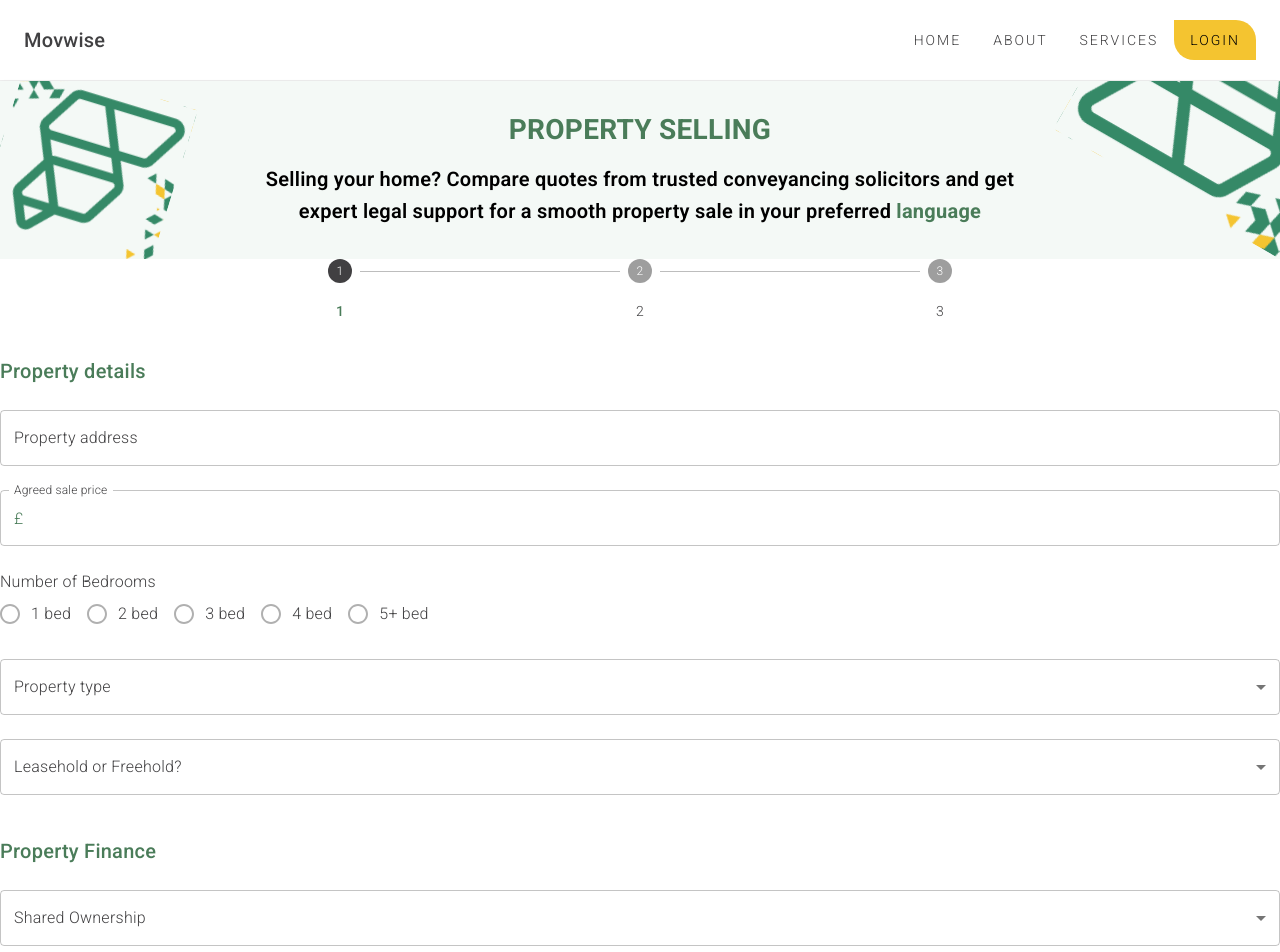
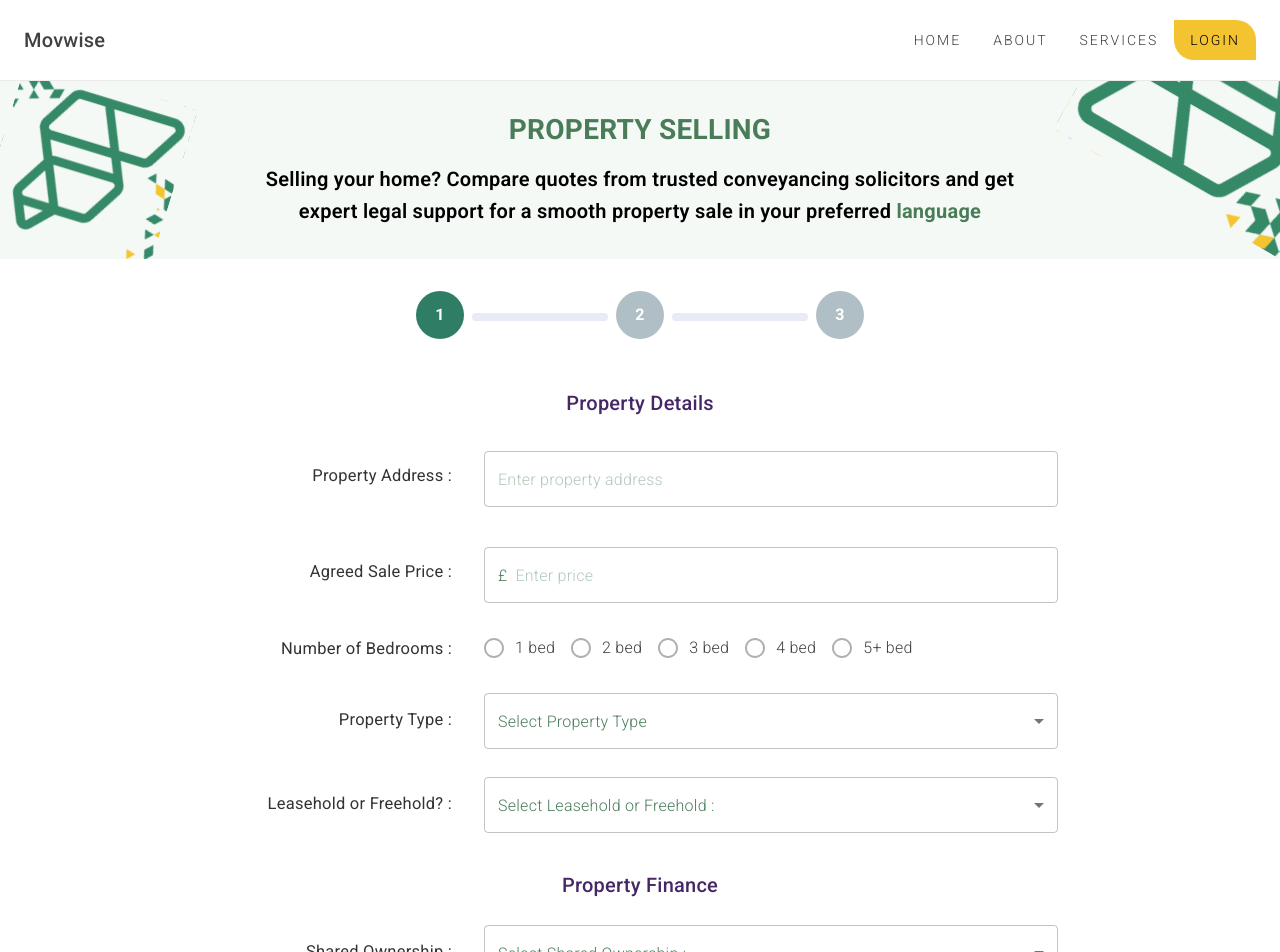
Before and after one commit to ace-live/movwise, a React (Vite) app in the folder client/: page /property-selling in a window 1280 px wide. Shown: the top 952 px of the page. Built offline with nearby package versions, Linux system fonts and the light colour scheme; some icons are missing.

Commit message:
property selling page changes

```diff
--- a/client/src/pages/propertySelling/index.jsx
+++ b/client/src/pages/propertySelling/index.jsx
@@ -1,4 +1,4 @@
-import { useState } from 'react';
+import { useState } from "react";
 import {
   Box,
   Stepper,
@@ -9,30 +9,90 @@ import {
   Button,
   useMediaQuery,
   useTheme,
-  Typography
-} from '@mui/material';
-import { motion } from 'framer-motion';
-import Flow1Svg from '@src/assets/property-selling/Flow_Banner1 1.svg';
-import Flow2Svg from '@src/assets/property-selling/Flow_Banner1 2.svg';
-import PropertyDetails from './propertyDetails';
-import PersonalInformation from "./personalInformation"
-import FinalStep from './finalStep';
+  Typography,
+  StepConnector,
+  stepConnectorClasses,
+  styled,
+} from "@mui/material";
+import { motion } from "framer-motion";
+import Flow1Svg from "@src/assets/property-selling/Flow_Banner1 1.svg";
+import Flow2Svg from "@src/assets/property-selling/Flow_Banner1 2.svg";
+import PropertyDetails from "./propertyDetails";
+import PersonalInformation from "./personalInformation";
+import FinalStep from "./finalStep";
 
-const steps = ['Property details', 'Personal Information', 'Step 3'];
+// Custom connector style
+const CustomConnector = styled(StepConnector)(() => ({
+  [`&.${stepConnectorClasses.alternativeLabel}`]: {
+    top: 22,
+  },
+  [`& .${stepConnectorClasses.line}`]: {
+    height: "8px",
+    border: "0",
+    backgroundColor: "#E8EAF6",
+    borderRadius: "30px",
+    margin: "0 12px",
+  },
+  [`&.${stepConnectorClasses.active} .${stepConnectorClasses.line}`]: {
+    backgroundColor: "#00C853", // green when active
+  },
+  [`&.${stepConnectorClasses.completed} .${stepConnectorClasses.line}`]: {
+    backgroundColor: "#00C853", // green when completed
+  },
+}));
+
+// Custom step icon container
+const StepIconRoot = styled("div")(({ ownerState }) => ({
+  backgroundColor:
+    ownerState.active || ownerState.completed ? "#2E7D64" : "#B0BEC5", // green vs gray
+  zIndex: 1,
+  color: "#fff",
+  width: 48,
+  height: 48,
+  borderRadius: "50%",
+  display: "flex",
+  justifyContent: "center",
+  alignItems: "center",
+  fontWeight: "bold",
+  fontSize: 16,
+}));
+
+// Step icon renderer
+function CustomStepIcon(props) {
+  const { active, completed, icon } = props;
+
+  return <StepIconRoot ownerState={{ active, completed }}>{icon}</StepIconRoot>;
+}
+
+const steps = ["Property details", "Personal Information", "Step 3"];
 
 const PropertySellingForm = () => {
   const [activeStep, setActiveStep] = useState(0);
   const [formValues, setFormValues] = useState({
-    address: '', price: '', bedrooms: '', propertyType: '', leasehold: '', sharedOwnership: '',
-    mortgage: '', instructions: '', fullName: '', email: '', phone: '', password: '', subscribe: false,
+    address: "",
+    price: "",
+    bedrooms: "",
+    propertyType: "",
+    leasehold: "",
+    sharedOwnership: "",
+    mortgage: "",
+    instructions: "",
+    fullName: "",
+    email: "",
+    phone: "",
+    password: "",
+    subscribe: false,
   });
 
   const theme = useTheme();
-  const isMobile = useMediaQuery(theme.breakpoints.down('sm'));
+  const isMobile = useMediaQuery(theme.breakpoints.down("sm"));
 
   const handleChange = (e) => {
     const { name, value, type, checked } = e.target;
-    setFormValues((prev) => ({ ...prev, [name]: type === 'checkbox' ? checked : value }));
+    setFormValues((prev) => ({
+      ...prev,
+      [name]: type === "checkbox" ? checked : value,
+    }));
   };
 
   const handleNext = () => setActiveStep((prev) => prev + 1);
@@ -40,28 +100,99 @@ const PropertySellingForm = () => {
   return (
     <Fade in timeout={1000}>
       <Paper>
-        <Box sx={{ backgroundColor: '#f4f9f6', textAlign: 'center', p: isMobile ? 2 : 4, position: 'relative' }}>
-          <Box component="img" src={Flow1Svg} alt="" sx={{ position: 'absolute', top: 0, left: 0, maxWidth: isMobile ? '100px' : '227px',width: "100%",
-    height: "100%", }} />
-          <Box component="img" src={Flow2Svg} alt="" sx={{ position: 'absolute', top: 0, right: 0, maxWidth: isMobile ? '100px' : '227px' ,width: "100%",
-    height: "100%",}} />
+        <Box
+          sx={{
+            backgroundColor: "#f4f9f6",
+            textAlign: "center",
+            p: isMobile ? 2 : 4,
+            position: "relative",
+          }}
+        >
+          <Box
+            component="img"
+            src={Flow1Svg}
+            alt=""
+            sx={{
+              position: "absolute",
+              top: 0,
+              left: 0,
+              maxWidth: isMobile ? "100px" : "227px",
+              width: "100%",
+              height: "100%",
+            }}
+          />
+          <Box
+            component="img"
+            src={Flow2Svg}
+            alt=""
+            sx={{
+              position: "absolute",
+              top: 0,
+              right: 0,
+              maxWidth: isMobile ? "100px" : "227px",
+              width: "100%",
+              height: "100%",
+            }}
+          />
 
-          <Typography variant="h1" sx={{ mb: 2 }}>PROPERTY SELLING</Typography>
-          <Typography variant="h2" sx={{ fontWeight: 600, maxWidth: 800, margin: '0 auto', lineHeight: 1.6 }}>
-            Selling your home? Compare quotes from trusted conveyancing solicitors and get expert legal support for a smooth property sale in your preferred <Box component="span" sx={{ color: '#4A7C59', fontWeight: 'bold' }}>language</Box>
+          <Typography variant="h1" sx={{ mb: 2 }}>
+            PROPERTY SELLING
+          </Typography>
+          <Typography
+            variant="h2"
+            sx={{
+              fontWeight: 600,
+              maxWidth: 800,
+              margin: "0 auto",
+              lineHeight: 1.6,
+            }}
+          >
+            Selling your home? Compare quotes from trusted conveyancing
+            solicitors and get expert legal support for a smooth property sale
+            in your preferred{" "}
+            <Box component="span" sx={{ color: "#4A7C59", fontWeight: "bold" }}>
+              language
+            </Box>
           </Typography>
         </Box>
-
-        <Stepper activeStep={activeStep} alternativeLabel  sx={{ margin: 'auto', maxWidth: 900 }}>
-          {steps.map((label, i) => <Step key={label}><StepLabel>{i + 1}</StepLabel></Step>)}
-        </Stepper>
-
-        <Box mt={4} component={motion.div} initial={{ opacity: 0 }} animate={{ opacity: 1 }}>
-            {activeStep === 0 && <PropertyDetails formValues={formValues} handleChange={handleChange} />}
-            {activeStep === 1 && <PersonalInformation formValues={formValues} handleChange={handleChange} />}
-            {activeStep === 2 && <FinalStep formValues={formValues} />}
-          <Box mt={3} textAlign="center">
-            <Button variant="contained" color="warning" onClick={handleNext}>NEXT STEP</Button>
+        <Box sx={{ width: "100%", mt: 4 }}>
+          <Stepper
+            alternativeLabel
+            activeStep={activeStep}
+            connector={<CustomConnector />}
+            sx={{ maxWidth: 600, mx: "auto" }}
+          >
+            {steps.map((label) => (
+              <Step key={label}>
+                <StepLabel StepIconComponent={CustomStepIcon} />
+              </Step>
+            ))}
+          </Stepper>
+        </Box>
+        <Box
+          mt={4}
+          component={motion.div}
+          initial={{ opacity: 0 }}
+          animate={{ opacity: 1, maxWidth: 900, margin: "auto" }}
+          sx={{ p: 4 }}
+        >
+          {activeStep === 0 && (
+            <PropertyDetails
+              formValues={formValues}
+              handleChange={handleChange}
+            />
+          )}
+          {activeStep === 1 && (
+            <PersonalInformation
+              formValues={formValues}
+              handleChange={handleChange}
+            />
+          )}
+          {activeStep === 2 && <FinalStep formValues={formValues} />}
+          <Box mt={4} textAlign="center">
+            <Button variant="contained" color="secondary" onClick={handleNext}>
+              NEXT STEP
+            </Button>
           </Box>
         </Box>
       </Paper>
--- a/client/src/pages/propertySelling/personalInformation/index.jsx
+++ b/client/src/pages/propertySelling/personalInformation/index.jsx
@@ -1,48 +1,78 @@
-import React from 'react';
-import { Box, TextField, Checkbox, FormControlLabel, Typography } from '@mui/material';
+import {
+  Box,
+  TextField,
+  Checkbox,
+  FormControlLabel,
+  Typography,
+} from "@mui/material";
+import "./styles.scss";
 
 const PersonalInformation = ({ formValues, handleChange }) => {
   return (
-    <Box>
-      <Typography variant="h6" mb={2} fontWeight="bold">Personal Information</Typography>
+    <Box className="personal-information-form">
+      <Typography
+        variant="h6"
+        textAlign="center"
+        mb={2}
+        fontWeight="bold"
+        style={{ color: "#452765" }}
+      >
+        Personal Information
+      </Typography>
 
+      <Box mb={2} className="input-container">
+        <Typography variant="subtitle1" fontWeight="medium">
+          Full Name
+        </Typography>
         <TextField
           fullWidth
-        label="Full Name"
+          placeholder="Full Name"
           name="fullName"
           value={formValues.fullName}
           onChange={handleChange}
-        margin="normal"
         />
+      </Box>
 
+      <Box mb={2} className="input-container">
+        <Typography variant="subtitle1" fontWeight="medium">
+          Email
+        </Typography>
         <TextField
           fullWidth
-        label="Email"
+          placeholder="Email"
           name="email"
           value={formValues.email}
           onChange={handleChange}
-        margin="normal"
         />
+      </Box>
 
+      <Box mb={2} className="input-container">
+        <Typography variant="subtitle1" fontWeight="medium">
+          Phone Number
+        </Typography>
         <TextField
           fullWidth
-        label="Phone Number"
+          placeholder="Phone Number"
           name="phone"
           value={formValues.phone}
           onChange={handleChange}
-        margin="normal"
         />
+      </Box>
 
+      <Box mb={2} className="input-container">
+        <Typography variant="subtitle1" fontWeight="medium">
+          Password
+        </Typography>
         <TextField
           fullWidth
-        label="Password"
+          placeholder="Password"
           name="password"
           value={formValues.password}
           onChange={handleChange}
-        margin="normal"
           type="password"
         />
-
+      </Box>
+      <Box mb={2} className="input-container">
         <FormControlLabel
           control={
             <Checkbox
@@ -55,6 +85,7 @@ const PersonalInformation = ({ formValues, handleChange }) => {
           sx={{ mt: 2 }}
         />
       </Box>
+    </Box>
   );
 };
 
--- /dev/null
+++ b/client/src/pages/propertySelling/personalInformation/styles.scss
@@ -0,0 +1,13 @@
+.personal-information-form {
+  .input-container {
+    display: flex;
+    flex-direction: row;
+    white-space: nowrap;
+    align-items: center;
+    gap: 32px;
+    .MuiTypography-root {
+      max-width: 174px;
+      width: 100%;
+    }
+  }
+}
--- a/client/src/pages/propertySelling/propertyDetails/index.jsx
+++ b/client/src/pages/propertySelling/propertyDetails/index.jsx
@@ -1,94 +1,139 @@
-import React from 'react';
-import { Box, TextField, MenuItem, Typography,FormControl,FormLabel,RadioGroup,FormControlLabel,Radio,InputLabel,Select } from '@mui/material';
-import SearchIcon from '@mui/icons-material/Search';
+import {
+  Box,
+  TextField,
+  MenuItem,
+  Typography,
+  FormControl,
+  RadioGroup,
+  FormControlLabel,
+  Radio,
+  InputLabel,
+  Select,
+} from "@mui/material";
+import SearchIcon from "@mui/icons-material/Search";
+import "./styles.scss";
 
 const PropertyDetails = ({ formValues, handleChange }) => {
   return (
-    <Box>
+    <Box className="property-details-form">
+      <Box textAlign="center" mt={2} mb={2} style={{ color: "#452765" }}>
+        <Typography variant="h6" gutterBottom>
+          Property Details
+        </Typography>
+      </Box>
 
-
-              <Typography variant="h6" gutterBottom>
-                Property details
-              </Typography>
-
+      <Box mb={2} className="input-container">
+        <Typography variant="subtitle1">Property Address :</Typography>
         <TextField
-                label="Property address"
+          placeholder="Enter property address"
           name="address"
           value={formValues.address}
           onChange={handleChange}
           fullWidth
           margin="normal"
+          variant="outlined"
           InputProps={{ endAdornment: <SearchIcon /> }}
         />
+      </Box>
 
+      <Box mb={2} className="input-container">
+        <Typography variant="subtitle1">Agreed Sale Price :</Typography>
         <TextField
-                label="Agreed sale price"
+          placeholder="Enter price"
           name="price"
           type="number"
           value={formValues.price}
           onChange={handleChange}
           fullWidth
           margin="normal"
-                InputProps={{ startAdornment: <span style={{ marginRight: 8 }}>£</span> }}
+          variant="outlined"
+          InputProps={{
+            startAdornment: <span style={{ marginRight: 8 }}>£</span>,
+          }}
         />
+      </Box>
 
-              <FormControl fullWidth margin="normal">
-                <FormLabel>Number of Bedrooms</FormLabel>
+      <Box mb={2} className="input-container">
+        <Typography variant="subtitle1">Number of Bedrooms :</Typography>
+        <FormControl fullWidth>
           <RadioGroup
             row
             name="bedrooms"
             value={formValues.bedrooms}
             onChange={handleChange}
           >
-                  {['1 bed', '2 bed', '3 bed', '4 bed', '5+ bed'].map((label) => (
-                    <FormControlLabel key={label} value={label} control={<Radio />} label={label} />
+            {["1 bed", "2 bed", "3 bed", "4 bed", "5+ bed"].map((label) => (
+              <FormControlLabel
+                key={label}
+                value={label}
+                control={<Radio />}
+                label={label}
+              />
             ))}
           </RadioGroup>
         </FormControl>
+      </Box>
 
-              <FormControl fullWidth margin="normal">
-                <InputLabel>Property type</InputLabel>
+      <Box mb={2} className="input-container">
+        <Typography variant="subtitle1">Property Type :</Typography>
+        <FormControl fullWidth variant="outlined" margin="dense">
           <Select
             name="propertyType"
             value={formValues.propertyType}
             onChange={handleChange}
+            displayEmpty
           >
+            <MenuItem value="">Select Property Type</MenuItem>
             <MenuItem value="Flat">Flat</MenuItem>
             <MenuItem value="House">House</MenuItem>
             <MenuItem value="Bungalow">Bungalow</MenuItem>
           </Select>
         </FormControl>
+      </Box>
 
-              <FormControl fullWidth margin="normal">
-                <InputLabel>Leasehold or Freehold?</InputLabel>
+      <Box mb={2} className="input-container">
+        <Typography variant="subtitle1">Leasehold or Freehold? :</Typography>
+        <FormControl fullWidth variant="outlined" margin="dense">
            <Select
             name="leasehold"
             value={formValues.leasehold}
             onChange={handleChange}
+            displayEmpty
           >
+            <MenuItem value="">Select Leasehold or Freehold :</MenuItem>
             <MenuItem value="Leasehold">Leasehold</MenuItem>
             <MenuItem value="Freehold">Freehold</MenuItem>
           </Select>
         </FormControl>
+      </Box>
 
-              <Typography variant="h6" mt={4} gutterBottom>
+      <Box textAlign="center" mt={4} mb={2} style={{ color: "#452765" }}>
+        <Typography variant="h6" gutterBottom>
           Property Finance
         </Typography>
+      </Box>
 
-              <FormControl fullWidth margin="normal">
-                <InputLabel>Shared Ownership</InputLabel>
+      <Box mb={2} className="input-container">
+        <Typography variant="subtitle1">Shared Ownership :</Typography>
+        <FormControl fullWidth variant="outlined" margin="dense">
           <Select
             name="sharedOwnership"
             value={formValues.sharedOwnership}
             onChange={handleChange}
+            displayEmpty
           >
+            <MenuItem value="">Select Shared Ownership :</MenuItem>
             <MenuItem value="Yes">Yes</MenuItem>
             <MenuItem value="No">No</MenuItem>
           </Select>
         </FormControl>
+      </Box>
 
-              <FormControl fullWidth margin="normal">
-                <FormLabel>Existing mortgage to redeem?</FormLabel>
+      <Box mb={2} className="input-container">
+        <Typography variant="subtitle1">
+          Existing mortgage to redeem? :
+        </Typography>
+        <FormControl fullWidth>
           <RadioGroup
             row
             name="mortgage"
@@ -99,9 +144,12 @@ const PropertyDetails = ({ formValues, handleChange }) => {
             <FormControlLabel value="No" control={<Radio />} label="No" />
           </RadioGroup>
         </FormControl>
+      </Box>
 
+      <Box mb={2} className="input-container">
+        <Typography variant="subtitle1">Special Instructions :</Typography>
         <TextField
-                label="Special instructions"
+          placeholder="List any special instruction to be handled"
           name="instructions"
           multiline
           rows={3}
@@ -109,7 +157,9 @@ const PropertyDetails = ({ formValues, handleChange }) => {
           onChange={handleChange}
           fullWidth
           margin="normal"
+          variant="outlined"
         />
+      </Box>
     </Box>
   );
 };
--- /dev/null
+++ b/client/src/pages/propertySelling/propertyDetails/styles.scss
@@ -0,0 +1,13 @@
+.property-details-form {
+  .input-container {
+    display: flex;
+    flex-direction: row;
+    white-space: nowrap;
+    align-items: center;
+    gap: 32px;
+    .MuiTypography-root {
+      max-width: 230px;
+      width: 100%;
+    }
+  }
+}
--- a/client/src/theme.js
+++ b/client/src/theme.js
@@ -2,7 +2,7 @@ import { createTheme } from "@mui/material/styles";
 
 const theme = createTheme({
   typography: {
-    fontFamily: "Roboto, sans-serif",
+    fontFamily: "Roboto,Big Caslon FB, sans-serif",
     button: {
       textTransform: "none",
       fontWeight: 500,
@@ -42,7 +42,14 @@ const theme = createTheme({
       verticalAlign: "middle",
     },
     caption: {},
-    subtitle1: {},
+    subtitle1: {
+      color: "#333333",
+      fontWeight: "400",
+      fontSize: "16.5px",
+      lineHeight: "23.57px",
+      letterSpacing: "0%",
+      textAlign: "right",
+    },
     subtitle2: {
       color: "#4A7C59",
       fontWeight: "300",
```
Also changed, not shown: client/src/pages/propertySelling/finalStep/index.jsx (+65 -29 lines). Lines whose indentation alone changed are shown as unchanged.
